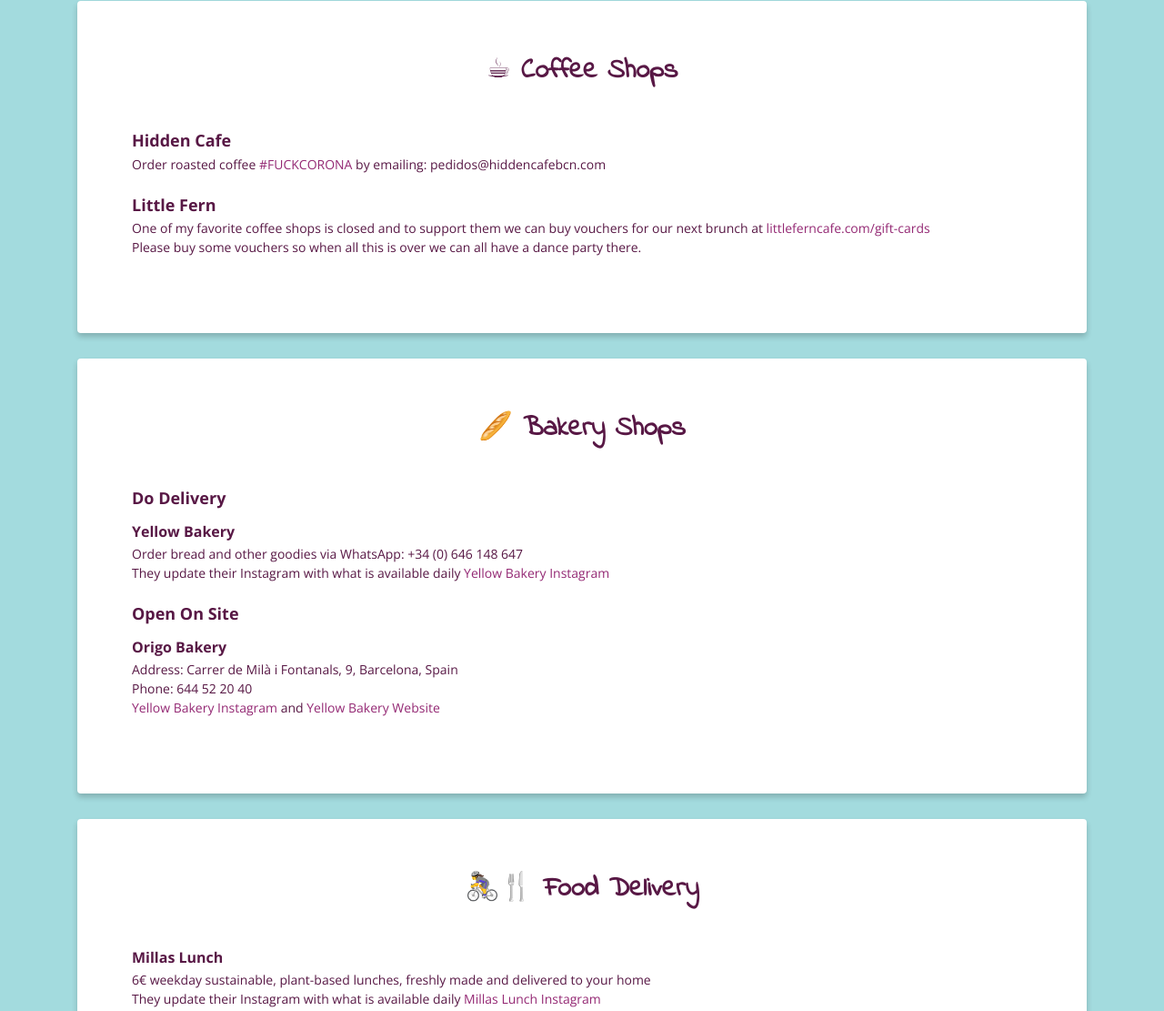
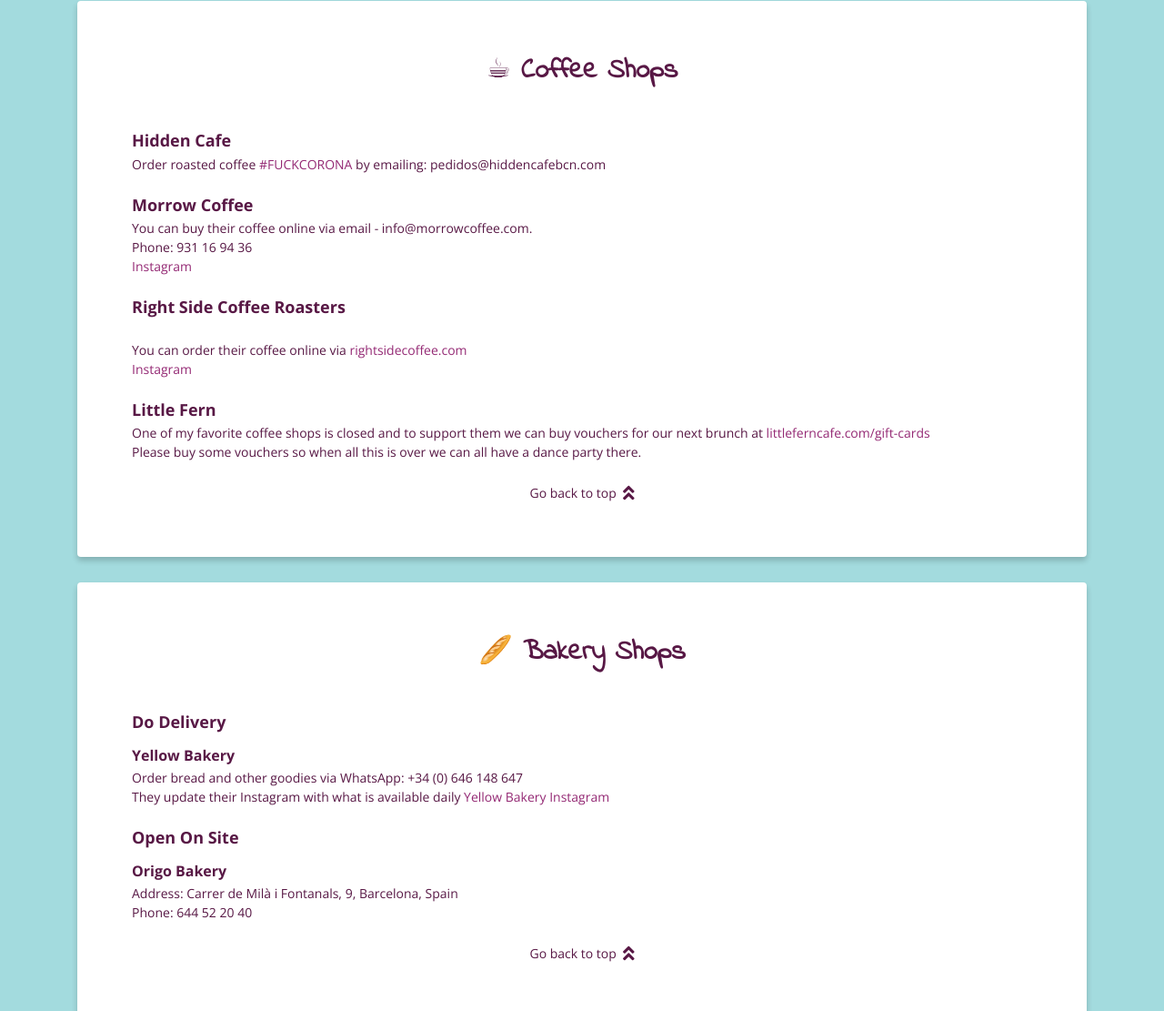
Before and after one commit to stefi23/support-local-business-bcn, a plain HTML site: page index.html in a window 1280 px wide. Shown: the part 786-1897 px from the top of the page at 91% size. Drawn offline with nearby package versions, Linux system fonts and the light colour scheme; a web font is replaced by a local one.

Commit message:
Added more places

```diff
--- a/index.html
+++ b/index.html
@@ -216,6 +216,48 @@
                   by emailing: pedidos@hiddencafebcn.com
                 </p>
               </div>
+              <div class="mb-4 text-left">
+                <h3 class="pb-1">
+                  Morrow Coffee
+                </h3>
+
+                <p>
+                  You can buy their coffee online via email -
+                  info@morrowcoffee.com.
+                  <br />Phone: 931 16 94 36
+                  <br />
+                  <a
+                    style="color: #942974; "
+                    href="https://www.instagram.com/morrowcoffee/"
+                    target="blank"
+                    >Instagram</a
+                  >
+                </p>
+              </div>
+              <div class="mb-4 text-left">
+                <h3 class="pb-1">
+                  Right Side Coffee Roasters
+                </h3>
+
+                <p>
+                  <br />
+                  You can order their coffee online via
+
+                  <a
+                    style="color: #942974; "
+                    href="https://www.rightsidecoffee.com/en/shop"
+                    target="blank"
+                    >rightsidecoffee.com</a
+                  >
+                  <br />
+                  <a
+                    style="color: #942974; "
+                    href="https://www.instagram.com/rightsidecoffee/"
+                    target="blank"
+                    >Instagram</a
+                  >
+                </p>
+              </div>
 
               <div class="mb-4 text-left">
                 <h3 class="pb-1">
@@ -235,6 +277,12 @@
                   Please buy some vouchers so when all this is over we can all
                   have a dance party there.
                 </p>
+              </div>
+              <div class="text-center">
+                <a href="#top" class="backtoplink">
+                  Go back to top &nbsp
+                  <i class="fas fa-angle-double-up"></i>
+                </a>
               </div>
             </div>
           </div>
@@ -277,21 +325,13 @@
                   <br />
                   Phone: 644 52 20 40
                   <br />
-
-                  <a
-                    style="color: #942974; "
-                    href="https://www.instagram.com/origobakery/"
-                    target="blank"
-                    >Yellow Bakery Instagram</a
-                  >
-                  and
-                  <a
-                    style="color: #942974; "
-                    href="https://www.origobakery.com/en/home"
-                    target="blank"
-                    >Yellow Bakery Website</a
-                  >
                 </p>
+              </div>
+              <div class="text-center">
+                <a href="#top" class="backtoplink">
+                  Go back to top &nbsp
+                  <i class="fas fa-angle-double-up"></i>
+                </a>
               </div>
             </div>
           </div>
@@ -321,6 +361,12 @@
                   >
                 </p>
               </div>
+              <div class="text-center">
+                <a href="#top" class="backtoplink">
+                  Go back to top &nbsp
+                  <i class="fas fa-angle-double-up"></i>
+                </a>
+              </div>
             </div>
           </div>
         </div>
@@ -334,7 +380,7 @@
                 <h4 class="pb-1">
                   TBA
                 </h4>
-                <p>
+                <!-- <p>
                   Order
                   <a
                     style="color: #942974; "
@@ -342,10 +388,10 @@
                     target="blank"
                     >#FUCKCORONA</a
                   >
-                </p>
+                </p> -->
               </div>
 
-              <div class="mb-4 text-left">
+              <!-- <div class="mb-4 text-left">
                 <h4 class="pb-1">
                   Little Fern
                 </h4>
@@ -363,6 +409,12 @@
                   Please buy some vouchers so when all this is over we can all
                   have a dance party there.
                 </p>
+              </div> -->
+              <div class="text-center">
+                <a href="#top" class="backtoplink">
+                  Go back to top &nbsp
+                  <i class="fas fa-angle-double-up"></i>
+                </a>
               </div>
             </div>
           </div>
```
